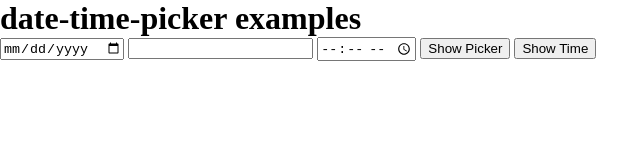
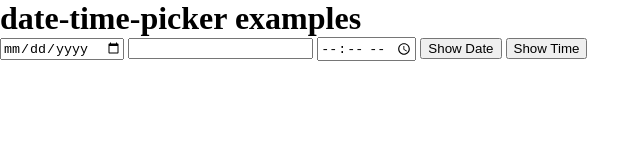
Before and after one commit to dolymood/date-time-picker, a website built with webpack: page example/index.html in a window 1280 px wide. Shown: the full height of the page, 0-640 px from the left. Built offline with nearby package versions, Linux system fonts and the light colour scheme; files whose address does not match are found by name.

Commit message:
show Date

```diff
--- a/example/index.html
+++ b/example/index.html
@@ -18,7 +18,7 @@
   <input type="date">
   <input type="datetime">
   <input type="time">
-  <button id="showDate">Show Picker</button>
+  <button id="showDate">Show Date</button>
   <button id="showTime">Show Time</button>
   <script type="text/javascript">
   var dt
```
